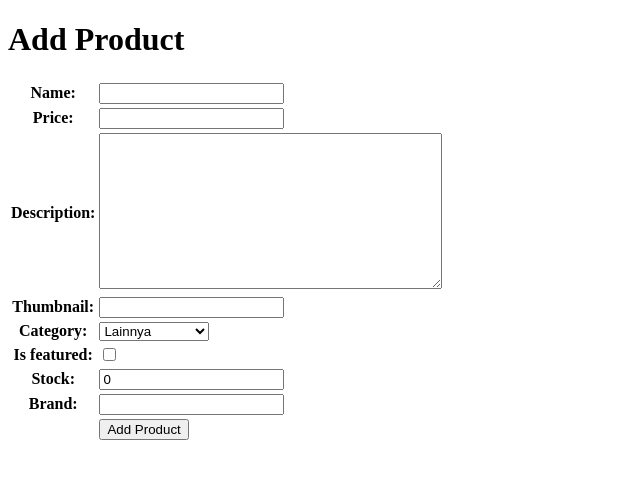
After one commit to BenedictZir/bolapedia, a Django app: page /create-product/ in a window 1280 px wide. The commit adds this page. Shown: the top 479 px of the page, without its empty margins (0-640 px from the left). Run offline with Django 5.2, Linux system fonts and the light colour scheme.

Commit message:
update product model, added create product and product detail page

```diff
--- a/bolapedia/settings.py
+++ b/bolapedia/settings.py
@@ -30,7 +30,9 @@ PRODUCTION = os.getenv('PRODUCTION', 'False').lower() == 'true'
 DEBUG = True
 
 ALLOWED_HOSTS = ["localhost", " 127.0.0.1", "benedictus-lucky-bolapedia.pbp.cs.ui.ac.id"]
-
+CSRF_TRUSTED_ORIGINS = [
+    "https://benedictus-lucky-bolapedia.pbp.cs.ui.ac.id"
+]
 
 # Application definition
 
@@ -59,7 +61,7 @@ ROOT_URLCONF = 'bolapedia.urls'
 TEMPLATES = [
     {
         'BACKEND': 'django.template.backends.django.DjangoTemplates',
-        'DIRS': [],
+        'DIRS': [BASE_DIR / 'templates'],
         'APP_DIRS': True,
         'OPTIONS': {
             'context_processors': [
--- a/bolapedia/urls.py
+++ b/bolapedia/urls.py
@@ -20,4 +20,5 @@ from django.urls import path, include
 urlpatterns = [
     path('admin/', admin.site.urls),
     path('', include('main.urls')),
+
 ]
--- /dev/null
+++ b/main/forms.py
@@ -0,0 +1,7 @@
+from django.forms import ModelForm
+from main.models import Product
+
+class ProductForm(ModelForm):
+    class Meta:
+        model = Product
+        fields = ["name", "price", "description", "thumbnail", "category", "is_featured", "stock", "brand"]
--- a/main/models.py
+++ b/main/models.py
@@ -2,11 +2,21 @@ import uuid
 from django.db import models
 
 class Product(models.Model):
+    CATEGORY_CHOICES = [
+        ('baju', 'Baju'),
+        ('celana', 'Celana'),
+        ('sepatu', 'Sepatu'),
+        ('topi', 'Topi'),
+        ('kaus kaki', 'Kaus kaki'),
+        ('sarung tangan', 'Sarung tangan'),
+        ('lainnya', 'Lainnya')
+    ]
+    id = models.UUIDField(primary_key=True, default=uuid.uuid4, editable=False)
     name = models.CharField(max_length=50)
     price = models.IntegerField()
     description = models.TextField()
     thumbnail = models.URLField(blank=True, null=True)
-    category = models.CharField(max_length=50)
+    category = models.CharField(max_length=50, choices=CATEGORY_CHOICES, default= 'lainnya')
     is_featured = models.BooleanField(default=False)
     stock = models.IntegerField(default=0)
     brand = models.CharField(max_length=50, blank=True)
--- /dev/null
+++ b/main/templates/create_product.html
@@ -0,0 +1,18 @@
+{% extends 'base.html' %}
+{% block content %}
+<h1>Add Product</h1>
+
+<form method="POST">
+  {% csrf_token %}
+  <table>
+    {{ form.as_table }}
+    <tr>
+      <td></td>
+      <td>
+        <input type="submit" value="Add Product" />
+      </td>
+    </tr>
+  </table>
+</form>
+
+{% endblock %}
--- a/main/urls.py
+++ b/main/urls.py
@@ -1,8 +1,14 @@
 from django.urls import path
-from main.views import show_main
+from main.views import show_main, create_product, show_product, show_json, show_json_by_id, show_xml, show_xml_by_id
 
 app_name = 'main'
 
 urlpatterns = [
     path('', show_main, name='show_main'),
+    path('create-product/', create_product, name='create_product'),
+    path('product/<str:id>/', show_product, name='show_product'),
+    path('xml/', show_xml, name='show_xml'),
+    path('json/', show_json, name='show_json'),
+    path('xml/<str:news_id>/', show_xml_by_id, name='show_xml_by_id'),
+    path('json/<str:news_id>/', show_json_by_id, name='show_json_by_id'),
 ]
--- a/main/views.py
+++ b/main/views.py
@@ -1,11 +1,63 @@
-from django.shortcuts import render
+from django.http import HttpResponse
+from django.core import serializers
+from django.shortcuts import render, redirect, get_object_or_404
+from main.forms import ProductForm
+from main.models import Product
+def show_main(request):
+    product_list = Product.objects.all()
 
-def show_main(request):
     context = {
         'nama_aplikasi' : 'Bolapedia',
         'nama' : 'Benedictus Lucky Win Ziraluo',
         'npm' : '2406355174',
-        'kelas' : 'PBP E'
+        'kelas' : 'PBP E',
+        'product_list' : product_list,
     }
 
     return render(request, "main.html", context)
+
+def create_product(request):
+    form = ProductForm(request.POST or None)
+
+    if form.is_valid() and request.method == "POST":
+        form.save()
+        return redirect('main:show_main')
+
+    context = {'form': form}
+    return render(request, "create_product.html", context)
+
+def show_product(request, id):
+    product = get_object_or_404(Product, pk=id)
+
+    context = {
+        'product': product
+    }
+
+    return render(request, "product_detail.html", context)
+def show_xml(request):
+    product_list = Product.objects.all()
+    xml_data = serializers.serialize("xml", product_list)
+    return HttpResponse(xml_data, content_type="application/xml")
+
+def show_xml_by_id(request, product_id):
+    try:
+        product_item = Product.objects.filter(pk=product_id)
+        xml_data = serializers.serialize("xml", product_item)
+        return HttpResponse(xml_data, content_type="application/xml")
+    except Product.DoesNotExist:
+       return HttpResponse(status=404)
+
+
+
+def show_json(request):
+    product_list = Product.objects.all()
+    json_data = serializers.serialize("json", product_list)
+    return HttpResponse(json_data, content_type="application/json")
+
+def show_json_by_id(request, product_id):
+    try:
+        product_item = Product.objects.get(pk=product_id)
+        json_data = serializers.serialize("json", [product_item])
+        return HttpResponse(json_data, content_type="application/json")
+    except Product.DoesNotExist:
+       return HttpResponse(status=404)
--- /dev/null
+++ b/templates/base.html
@@ -0,0 +1,13 @@
+{% load static %}
+<!DOCTYPE html>
+<html lang="en">
+<head>
+    <meta charset="UTF-8" />
+    <meta name="viewport" content="width=device-width, initial-scale=1.0" />
+    {% block meta %} {% endblock meta %}
+</head>
+
+<body>
+    {% block content %} {% endblock content %}
+</body>
+</html>
```
Also changed, not shown: main/templates/main.html (+39 -0 lines), main/templates/product_detail.html (added, +21 -0 lines), main/migrations/0003_alter_product_category_alter_product_id.py (added).
